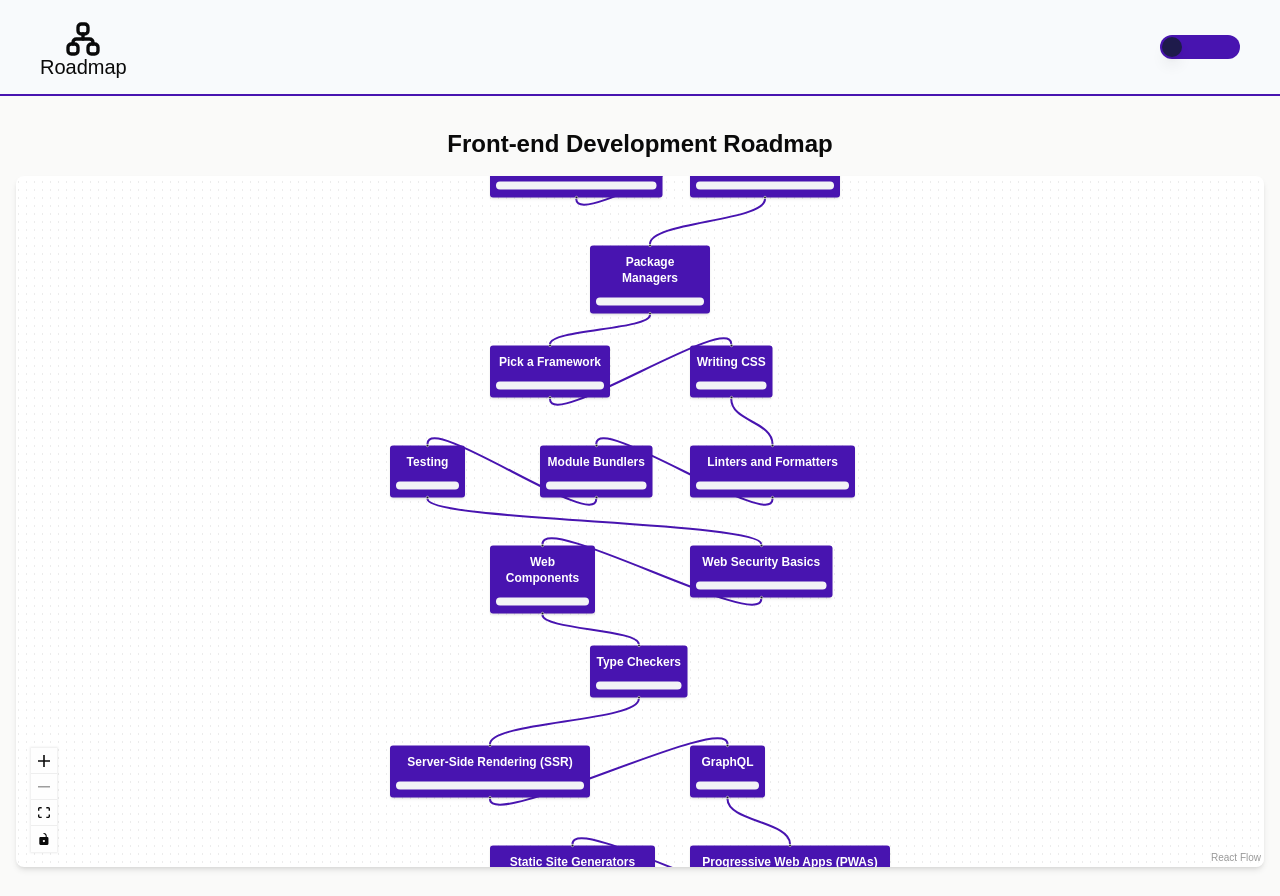
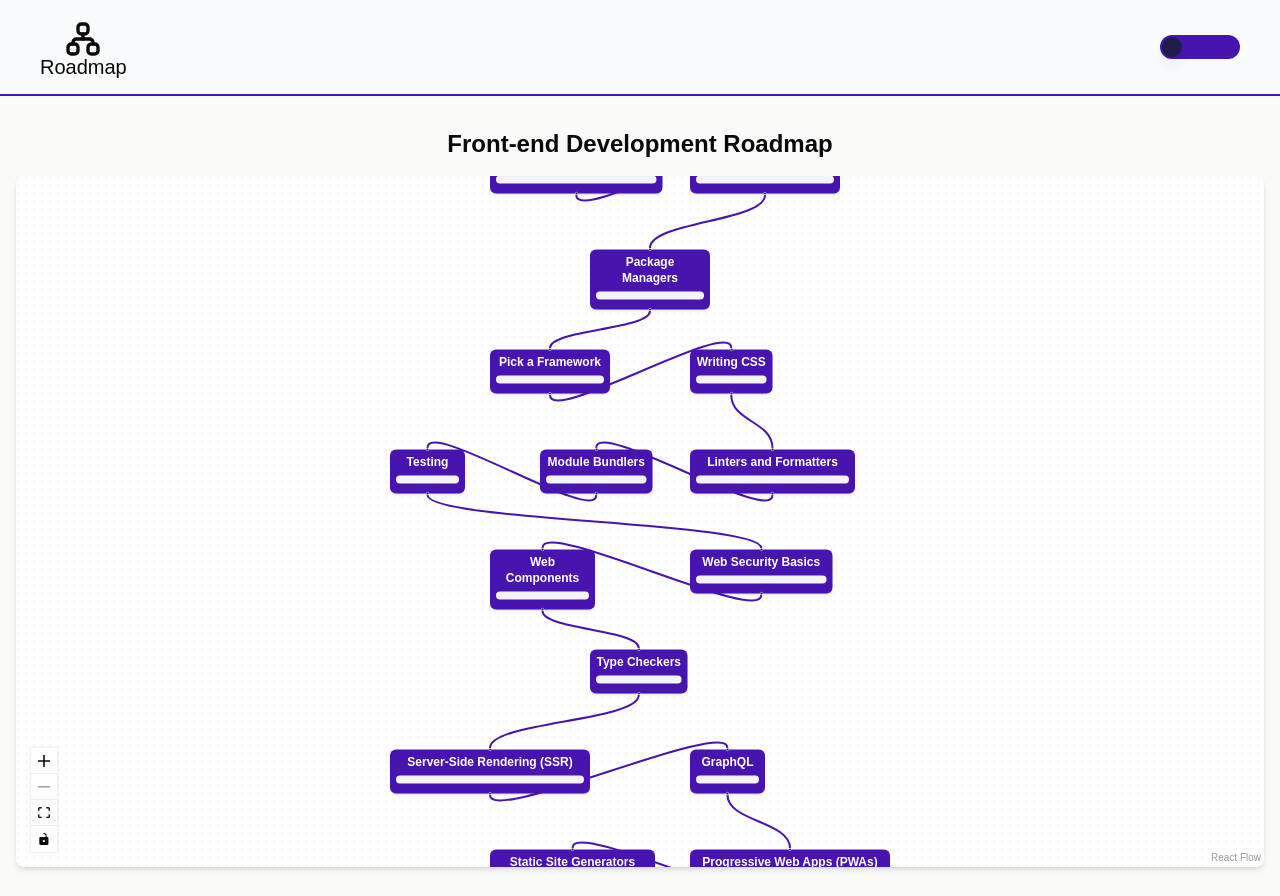
Before and after one commit to ProgramadoresSemPatria/ReactRangers-module-code-breakers, a Next.js app: page / in a window 1280 px wide. Built offline with nearby package versions, Linux system fonts and the light colour scheme.

Commit message:
style: update general style to handle dark theme

```diff
--- a/src/components/node-type/MainNode.tsx
+++ b/src/components/node-type/MainNode.tsx
@@ -34,7 +34,7 @@ export default function MainTopicNode({ data }: Readonly<MainTopicNodeProps>) {
         {data.subtopics && data.subtopics.length > 0 && (
           <div className="mt-6">
             <h3 className={`text-2xl font-semibold mb-3 ${theme === 'dark' && 'text-white'}`}>Subtopics</h3>
-            <div className="space-y-4 bg-zinc-200 p-4 rounded-lg">
+            <div className={`space-y-4 p-4 rounded-lg ${theme === 'dark' ? 'bg-gray-800' : 'bg-zinc-200'}`}>
               {data.subtopics.map((subtopic) => (
                 <SubtopicItem key={subtopic.id} subtopic={subtopic} />
               ))}
--- a/src/components/node-type/NodeStyle.tsx
+++ b/src/components/node-type/NodeStyle.tsx
@@ -31,7 +31,7 @@ export default function NodeStyle({ title, subtopics }: Readonly<NodeStyleProps>
     <>
       <Handle type="target" position={Position.Top} />
       <motion.div
-        className={`px-3 py-4 rounded-md shadow-md flex flex-col gap-6 text-2xl ${theme === "dark" ? 'bg-green-350 hover:bg-green-300 transition-colors text-slate-950 ' : 'bg-indigo-650 hover:bg-indigo-600 transition-colors text-white '} font-bold cursor-pointer`}
+        className={`px-3 pb-5 pt-2 rounded-xl shadow-md flex flex-col gap-3 text-2xl ${theme === "dark" ? 'bg-green-350 hover:bg-green-300 transition-colors text-slate-950 ' : 'bg-indigo-650 hover:bg-indigo-600 transition-colors text-white '} font-bold cursor-pointer`}
         initial={{ opacity: 0, scale: 0.8 }}
         animate={{ opacity: 1, scale: 1 }}
         transition={{ duration: 0.5 }}
--- a/src/components/node-type/ResourcesList.tsx
+++ b/src/components/node-type/ResourcesList.tsx
@@ -1,6 +1,7 @@
 import useProgress from '@/data/hooks/useProgress';
 import React from 'react'
 import { Checkbox } from "@/components/ui/checkbox"
+import useTheme from '@/data/hooks/useTheme';
 
 interface ResourcesListProps {
     resources: {
@@ -12,6 +13,7 @@ interface ResourcesListProps {
 
 export default function ResourcesList({ resources, subtopicId }: Readonly<ResourcesListProps>) {
     const { progress, updateProgress } = useProgress();
+    const { theme } = useTheme();
     if (!resources || resources.length === 0) return null;
 
     const handleResourceClick = (resourceTitle: string) => {
@@ -40,7 +42,7 @@ export default function ResourcesList({ resources, subtopicId }: Readonly<Resour
 
     return (
         <div className="pb-8">
-            <h4 className={`text-lg font-semibold mb-3 text-black`}>Resources:</h4>
+            <h4 className={`text-lg font-semibold mb-3 ${theme === 'dark' ? 'text-gray-100' : 'text-black'}`}>Resources:</h4>
             <div className="flex flex-col gap-2 mt-1">
                 {resources.map((resource) => {
                     const resourceKey = `${subtopicId}-${resource.title}`;
@@ -55,7 +57,7 @@ export default function ResourcesList({ resources, subtopicId }: Readonly<Resour
                             />
                             <a
                                 href={resource.url}
-                                className="cursor-pointer text-base font-semibold underline text-indigo-650 hover:text-indigo-600 transition-colors"
+                                className={`cursor-pointer text-base font-semibold underline ${theme === 'dark' ? 'text-indigo-400 hover:text-indigo-300' : 'text-indigo-650 hover:text-indigo-600'} transition-colors`}
                                 target="_blank"
                                 rel="noopener noreferrer"
                                 onClick={() => !isCompleted && handleResourceClick(resource.title)}
--- a/src/components/node-type/SubtopicItem.tsx
+++ b/src/components/node-type/SubtopicItem.tsx
@@ -5,6 +5,7 @@ import { Subtopic } from '@/data/interface'
 import useProgress from '@/data/hooks/useProgress';
 import { Progress } from '../ui/progress';
 import { Checkbox } from '../ui/checkbox';
+import useTheme from '@/data/hooks/useTheme';
 
 interface SubtopicItemProps {
     subtopic: Subtopic;
@@ -12,6 +13,7 @@ interface SubtopicItemProps {
 
 export default function SubtopicItem({ subtopic }: Readonly<SubtopicItemProps>) {
     const { progress, updateProgress } = useProgress();
+    const { theme } = useTheme();
     const handleCompletion = (e: React.MouseEvent) => {
         e.stopPropagation();
         const newValue = progress[subtopic.id] === 100 ? 0 : 100;
@@ -41,15 +43,15 @@ export default function SubtopicItem({ subtopic }: Readonly<SubtopicItemProps>)
                     <div className='w-full'>
                         <AccordionTrigger className="w-full">
                             <div className='flex flex-col gap-2 w-full'>
-                                <h4 className="cursor-pointer font-semibold text-gray-900 text-left">{subtopic.title}</h4>
-                                <Progress className='bg-gray-300 h-2' value={subtopicProgress} />
+                                <h4 className={`cursor-pointer font-semibold text-left ${theme === 'dark' ? 'text-gray-100' : 'text-gray-900'}`}>{subtopic.title}</h4>
+                                <Progress className={`${theme === 'dark' ? 'bg-gray-700' : 'bg-gray-300'} h-2`} value={subtopicProgress} />
                             </div>
                         </AccordionTrigger>
                     </div>
                 </div>
                 <AccordionContent>
                     {subtopic.description && (
-                        <p className="text-gray-500 text-sm mb-4">{subtopic.description}</p>
+                        <p className={`${theme === 'dark' ? 'text-gray-300' : 'text-gray-500'} text-sm mb-4`}>{subtopic.description}</p>
                     )}
                     {subtopic.resources && subtopic.resources.length > 0 && (
                         <ResourcesList resources={subtopic.resources} subtopicId={subtopic.id} />
```
